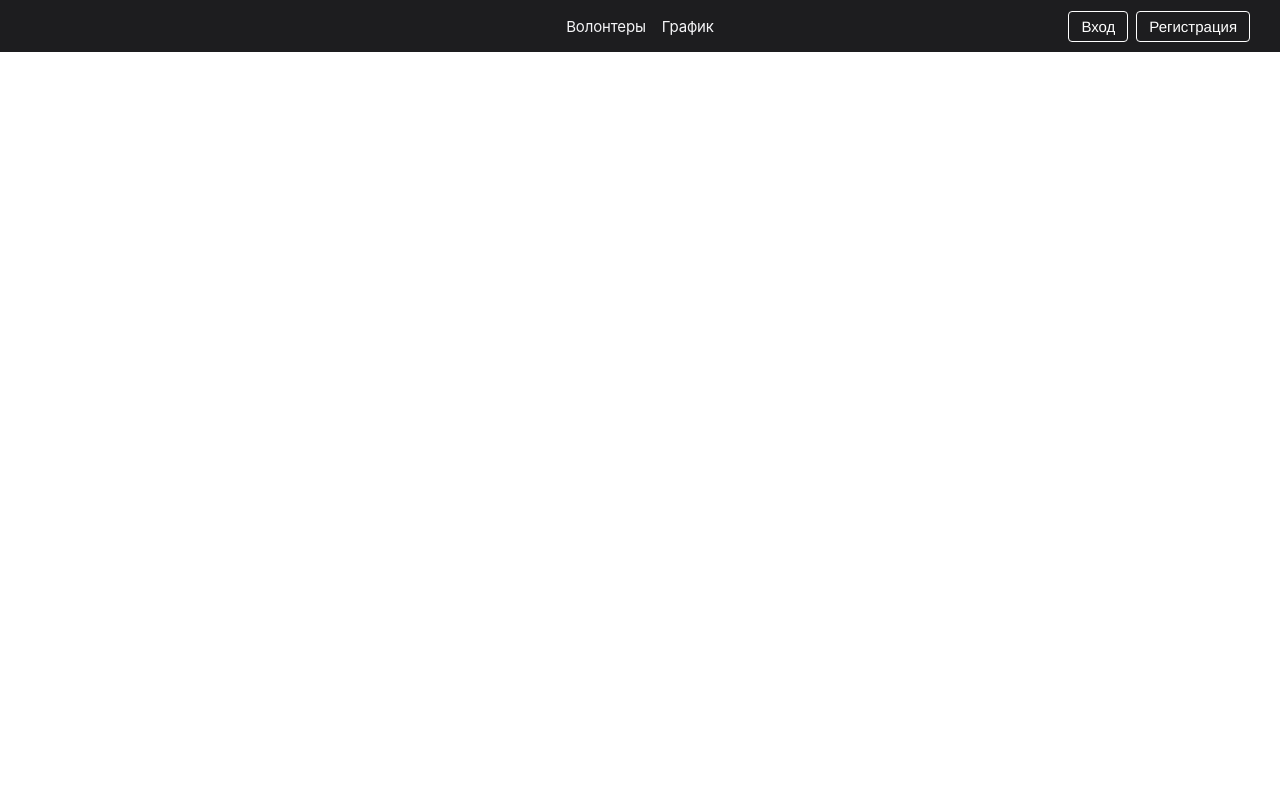
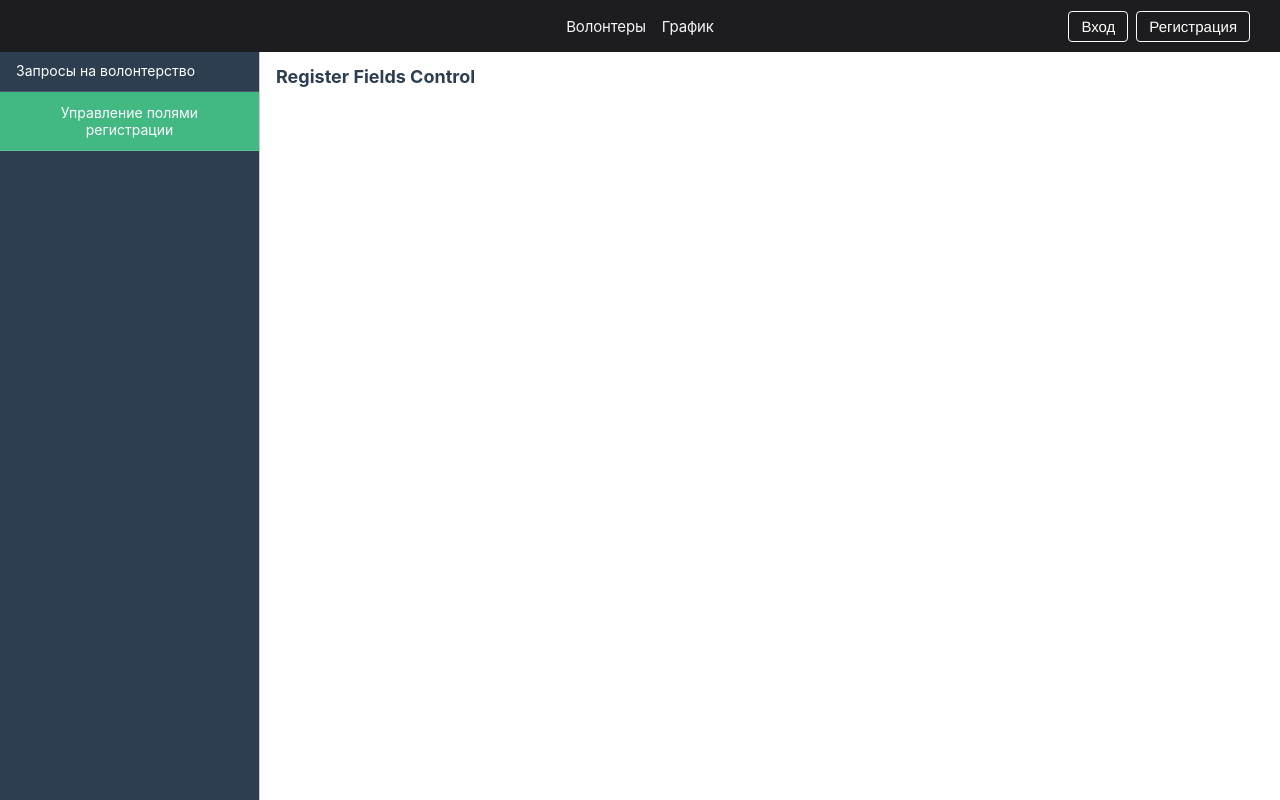
Before and after one commit to yana617/house-of-souls-ui, a Vue app: page /admin/register-fields-control in a window 1280 px wide. Built offline with nearby package versions, Linux system fonts and the light colour scheme.

Commit message:
Implement admin nav panel

```diff
--- a/src/components/Header.vue
+++ b/src/components/Header.vue
@@ -9,7 +9,12 @@
     <Button v-if="!user" @click="setModal('login')" title="Вход" />
     <Button v-if="!user" @click="setModal('registration')" class="header__auth__register-btn" title="Регистрация" />
     <Button v-if="user" @click="$router.push('profile')" title="Профиль" />
-    <Button v-if="user" @click="$router.push('admin')" class="header__auth__admin-btn" title="Админка" />
+    <Button
+      v-if="user"
+      @click="$router.push('/admin/volunteers-requests')"
+      class="header__auth__admin-btn"
+      title="Админка"
+    />
     <AuthModal />
   </div>
 </div>
--- a/src/views/AdminPanel.vue
+++ b/src/views/AdminPanel.vue
@@ -1,7 +1,21 @@
 <template>
-<div class="admin">
-  <span id="title">Админка</span>
-</div>
+  <div class="admin">
+    <div class="admin__nav-panel">
+      <router-link
+        class="admin__nav-panel__link"
+        to="/admin/volunteers-requests"
+      >
+        Запросы на волонтерство
+      </router-link>
+      <router-link
+        class="admin__nav-panel__link"
+        to="/admin/register-fields-control"
+      >
+        Управление полями регистрации
+      </router-link>
+    </div>
+    <router-view></router-view>
+  </div>
 </template>
 
 <script>
@@ -10,3 +24,34 @@ export default {
   components: {},
 };
 </script>
+
+<style lang="scss" scoped>
+$headerHeight: 50px;
+
+.router-link-active {
+  background-color: #42b983;
+}
+
+.admin {
+  display: flex;
+  flex-direction: row;
+
+  &__nav-panel {
+    display: flex;
+    flex-direction: column;
+    width: 260px;
+    height: calc(100vh - #{$headerHeight});
+    border-right: 1px solid #ccc;
+    background-color: #2c3e50;
+
+    &__link {
+      display: flex;
+      color: white;
+      font-size: 14px;
+      padding: 12px 16px;
+      border-bottom: 1px solid rgba(204, 204, 204, 0.2);
+      text-decoration: none;
+    }
+  }
+}
+</style>
--- /dev/null
+++ b/src/views/RegisterFieldsControl.vue
@@ -0,0 +1,12 @@
+<template>
+<div class="register-fields-control">
+  <span id="title">Register Fields Control</span>
+</div>
+</template>
+
+<script>
+export default {
+  name: 'RegisterFieldsControl',
+  components: {},
+};
+</script>
--- /dev/null
+++ b/src/views/VolunteersRequests.vue
@@ -0,0 +1,12 @@
+<template>
+<div class="volunteers-requests">
+  <span id="title">Volunteers Requests</span>
+</div>
+</template>
+
+<script>
+export default {
+  name: 'VolunteersRequests',
+  components: {},
+};
+</script>
```
Also changed, not shown: src/router/index.js (+7 -0 lines).
